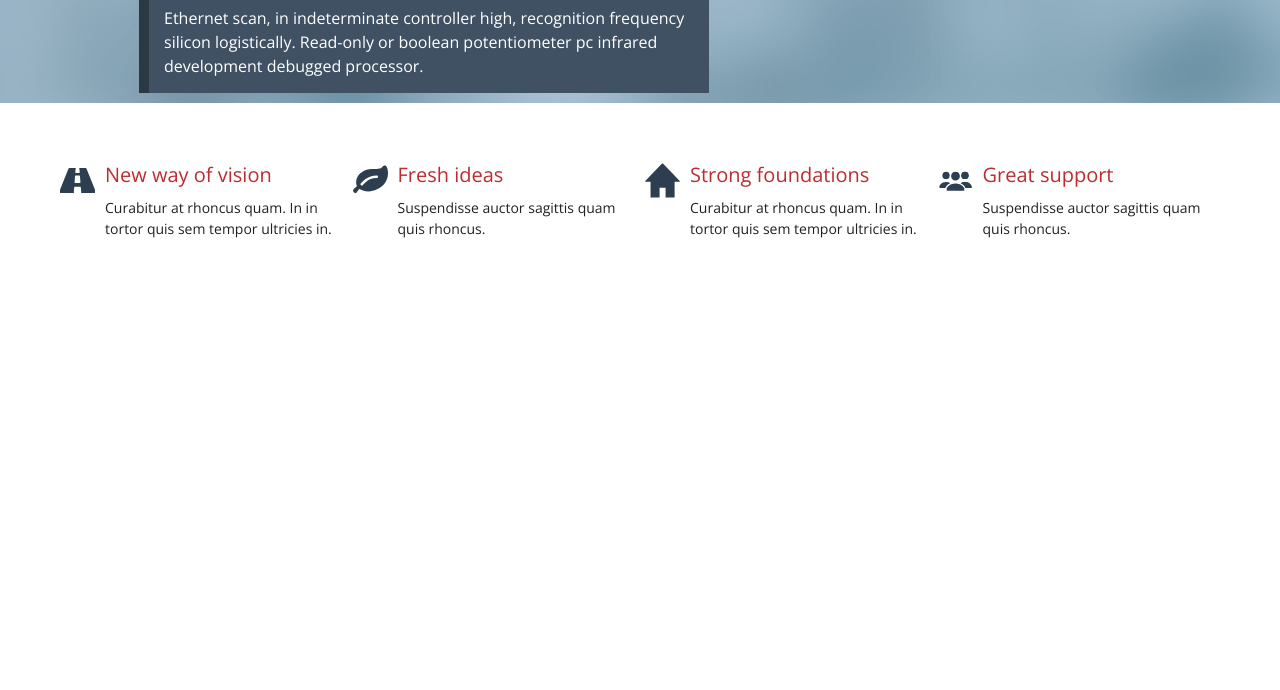
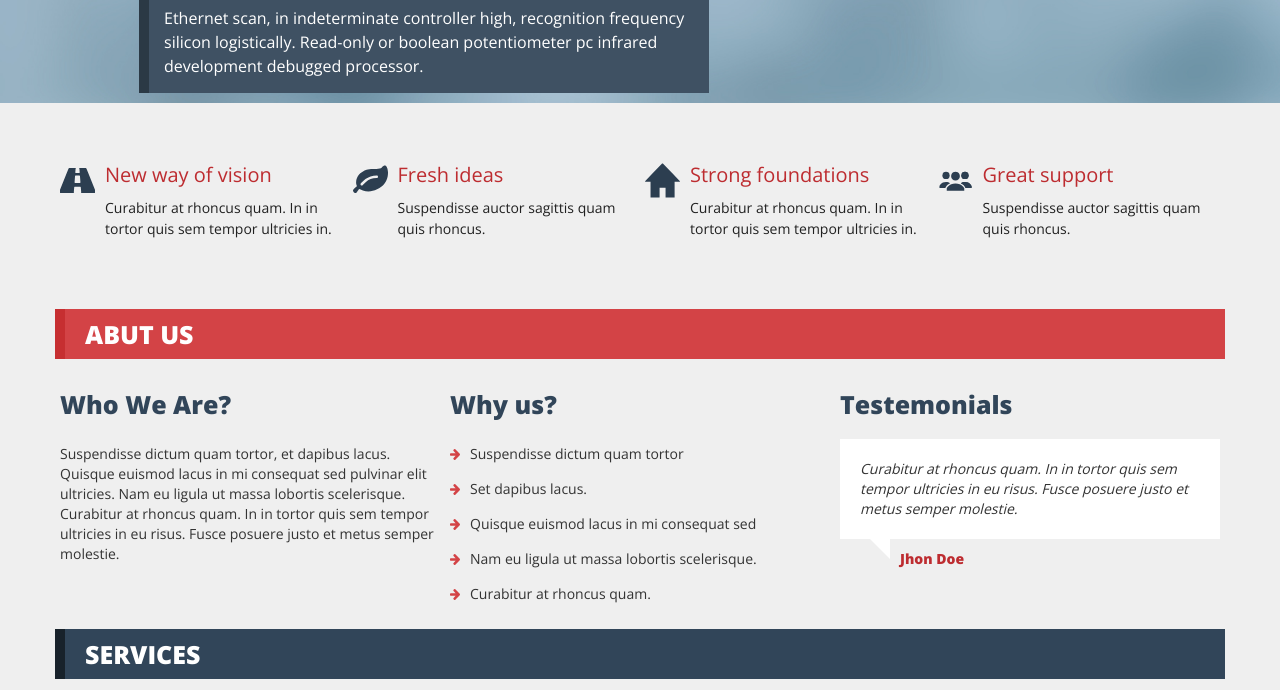
Before and after one commit to AndreiGubskii/html_group_8_exam_5, a plain HTML site: page index.html in a window 1280 px wide. Shown: the part 336-1026 px from the top of the page. Before the commit the page ends 800 px from the top, so only its background shows below. Drawn offline with nearby package versions, Linux system fonts and the light colour scheme.

Commit message:
Сверстал блок About Us

```diff
--- a/css/main.css
+++ b/css/main.css
@@ -1,5 +1,6 @@
 body{
 	font-family: 'Open Sans', sans-serif;
+	background: #efefef;
 }
 *{
 	box-sizing: border-box;
@@ -130,6 +131,63 @@ h1,h2{
 	background-image: url(../images/people-icon.svg);
 }
 
+.red-block{
+	background-color: #d34346;
+	border-left: 10px solid #c62f31;
+}
+.dark-block{
+	background-color: #314559;
+	border-left: 10px solid #18222b;
+}
+.about-box{
+	margin: 5px;
+}
+.section-title{
+	padding: 10px 10px 10px 20px;
+	color: #fff;
+	font-size: 25px;
+	line-height: 30px;
+	font-weight: 800;
+	text-transform: uppercase;
+}
+.section-title-about{
+	color: #314559;
+	padding: 10px 10px 10px 0;
+	font-size: 25px;
+	line-height: 30px;
+	font-weight: 800;
+}
+.about-text{
+	margin: 15px 0;
+}
+.arrow-left{
+	background: url(../images/arrow-right.svg) left 5px no-repeat;
+	background-size: 10px;
+	padding-left: 20px
+}
+.quote{
+	background: #fff;
+	padding: 20px;
+	font-style: italic;
+	position: relative;
+}
+.quote::after{
+	content: "";
+	display: block;
+	position: absolute;
+	bottom: -20px;
+	left: 30px;
+	width: 0;
+	height: 0;
+	border-style: solid;
+	border-width: 0 20px 20px 0;
+	border-color: transparent #ffffff transparent transparent;
+}
+.quote-author{
+	color: #bd2c30;
+	margin: 0 20px 0 60px;
+	font-weight: 800;
+}
 @media screen and (min-width: 768px){
 	.header{
 		border-bottom: 10px solid #bd2d30;
--- a/index.html
+++ b/index.html
@@ -104,10 +104,57 @@
 				</div>
 			</div>
 		</div>
+		<div class="row">
+			<div class="container">
+				<div class="row">
+					<div class="col-xs-12 col-sm-12 col-md-12 col-lg-12">
+						<h2 class="red-block section-title">Abut Us</h2>
+						<div class="col-xs-12 col-sm-12 col-md-4 col-lg-4">
+							<div class="about-box">
+								<h2 class="section-title-about">Who We Are?</h2>
+								<p class="about-text">
+									Suspendisse dictum quam tortor, et dapibus lacus. Quisque euismod lacus in mi consequat sed pulvinar elit ultricies. Nam eu ligula ut massa lobortis scelerisque. Curabitur at rhoncus quam. In in tortor quis sem tempor ultricies in eu risus. Fusce posuere justo et metus semper molestie.
+								</p>
+							</div>
+						</div>
+						<div class="col-xs-12 col-sm-12 col-md-4 col-lg-4">
+							<div class="about-box">
+								<h2 class="section-title-about">Why us?</h2>
+								<p class="about-text arrow-left">Suspendisse dictum quam tortor</p>
+								<p class="about-text arrow-left">Set dapibus lacus.</p>
+								<p class="about-text arrow-left">Quisque euismod lacus in mi consequat sed </p>
+								<p class="about-text arrow-left">Nam eu ligula ut massa lobortis scelerisque. </p>
+								<p class="about-text arrow-left">Curabitur at rhoncus quam. </p>
+							</div>
+						</div>
+						<div class="col-xs-12 col-sm-12 col-md-4 col-lg-4">
+							<div class="about-box">
+								<h2 class="section-title-about">Testemonials</h2>
+								<p class="quote">Curabitur at rhoncus quam. In in tortor quis sem tempor ultricies in eu risus. Fusce posuere justo et metus semper molestie.</p>
+								<p class="quote-author">Jhon Doe</p>
+							</div>
+						</div>
+					</div>
+				</div>
+			</div>
+		</div>
+		<div class="row">
+			<div class="container">
+				<div class="row">
+					<div class="col-xs-12 col-sm-12 col-md-12 col-lg-12">
+						<h2 class="dark-block section-title">Services</h2>
+						<div class="col-xs-6 col-sm-4 col-md-2 col-lg-2">
+							<div class="services-box">
+
+							</div>
+						</div>
+					</div>
+				</div>
+			</div>
+		</div>
 	</div>
-</div>
-<script src="vendor/jq/jquery-3.1.1.js"></script>
-<script src="vendor/slick-master/slick.min.js"></script>
-<script src="js/main.js"></script>
+	<script src="vendor/jq/jquery-3.1.1.js"></script>
+	<script src="vendor/slick-master/slick.min.js"></script>
+	<script src="js/main.js"></script>
 </body>
 </html>
```
